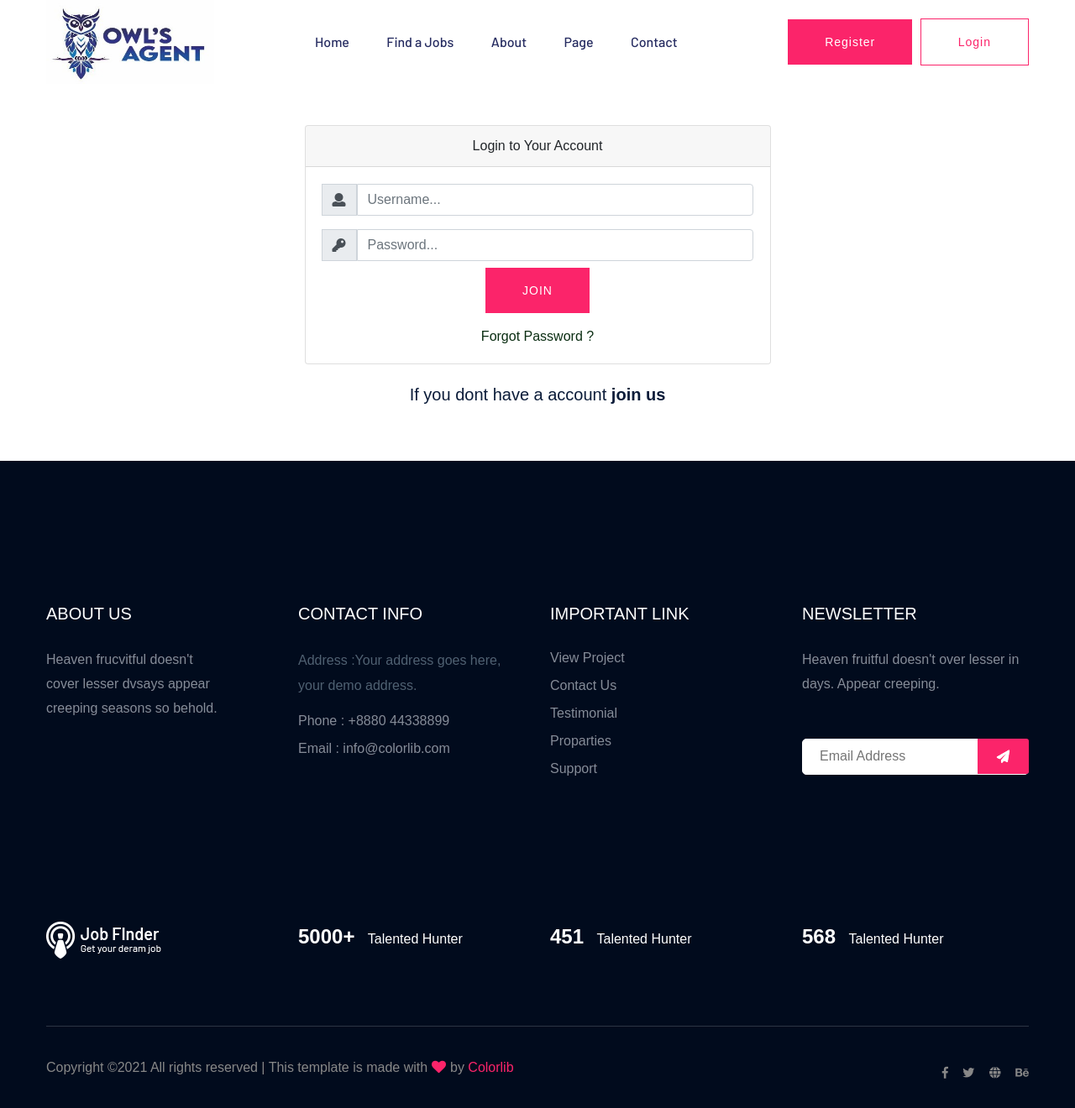
After one commit to buseggencoglu/owl-s-agent, a Django app: page /login/ in a window 1280 px wide. The commit adds this page. Shown: the whole page at 84% size. Run offline with Django 3.2, Linux system fonts and the light colour scheme; some libraries are stand-ins or nearby versions; some web fonts are replaced.

Commit message:
login pages added

```diff
--- a/owl_agent/owl_agent/urls.py
+++ b/owl_agent/owl_agent/urls.py
@@ -1,18 +1,3 @@
-"""owl_agent URL Configuration
-
-The `urlpatterns` list routes URLs to views. For more information please see:
-    https://docs.djangoproject.com/en/3.1/topics/http/urls/
-Examples:
-Function views
-    1. Add an import:  from my_app import views
-    2. Add a URL to urlpatterns:  path('', views.home, name='home')
-Class-based views
-    1. Add an import:  from other_app.views import Home
-    2. Add a URL to urlpatterns:  path('', Home.as_view(), name='home')
-Including another URLconf
-    1. Import the include() function: from django.urls import include, path
-    2. Add a URL to urlpatterns:  path('blog/', include('blog.urls'))
-"""
 from django.contrib import admin
 from django.urls import path
 
@@ -28,4 +13,8 @@ urlpatterns = [
     path('blog/', views.blog_view, name='blog'),
     path('blog/single/', views.single_blog_view, name='single-blog'),
     path('elements/', views.elements_view, name='elements'),
+
+    path('login/', views.login_view, name='login'),
+    path('logout/', views.logout_view, name='logout'),
+
 ]
--- a/owl_agent/templates/website/base.html
+++ b/owl_agent/templates/website/base.html
@@ -1,5 +1,5 @@
 {% load static %}
-<!doctype html>
+<!--<!doctype html>-->
 <html class="no-js" lang="zxx">
 <head>
     <meta charset="utf-8">
@@ -27,6 +27,15 @@
     <link rel="stylesheet" href="{% static 'css/style.css'%}">
     <link rel="stylesheet" href="{% static 'css/responsive.css'%}">
 
+    <style>
+        #logout_id {
+            width: 51%;
+            border-radius: 50px;
+            background-color: darkblue;
+        }
+
+    </style>
+
 </head>
 
 <body>
@@ -40,7 +49,8 @@
                     <div class="col-lg-3 col-md-2">
                         <!-- Logo -->
                         <div class="logo">
-                                <a href="{% url 'home' %}"><img src="{% static 'img/logo/logo.png' %} "  width="200" height="100" alt=""></a>
+                            <a href="{% url 'home' %}"><img src="{% static 'img/logo/logo.png' %} " width="200"
+                                                            height="100" alt=""></a>
                         </div>
                     </div>
                     <div class="col-lg-9 col-md-9">
@@ -66,11 +76,17 @@
                             </div>
                             <!-- Header-btn -->
                             <div class="header-btn d-none f-right d-lg-block">
+                                {% if user.is_authenticated %}
+                                <span>Hello, {{user.username}} </span>
+                                <a id="logout_id" class="btn btn-outline-danger" href="{% url 'logout' %}">Logout</a>
+                                {% else %}
                                 <a href="#" class="btn head-btn1">Register</a>
-                                    <a href="#" class="btn head-btn2">Login</a>
+                                <a href="{% url 'login' %}" class="btn head-btn2">Login</a>
+                                {% endif %}
                             </div>
                         </div>
                     </div>
+
                     <!-- Mobile Menu -->
                     <div class="col-12">
                         <div class="mobile_menu d-block d-lg-none"></div>
@@ -101,7 +117,8 @@
                             <div class="footer-tittle">
                                 <h4>About Us</h4>
                                 <div class="footer-pera">
-                                     <p>Heaven frucvitful doesn't cover lesser dvsays appear creeping seasons so behold.</p>
+                                    <p>Heaven frucvitful doesn't cover lesser dvsays appear creeping seasons so
+                                        behold.</p>
                                 </div>
                             </div>
                         </div>
@@ -146,16 +163,19 @@
                                 <p>Heaven fruitful doesn't over lesser in days. Appear creeping.</p>
                             </div>
                             <!-- Form -->
-                             <div class="footer-form" >
+                            <div class="footer-form">
                                 <div id="mc_embed_signup">
-                                     <form target="_blank" action="https://spondonit.us12.list-manage.com/subscribe/post?u=1462626880ade1ac87bd9c93a&amp;id=92a4423d01"
+                                    <form target="_blank"
+                                          action="https://spondonit.us12.list-manage.com/subscribe/post?u=1462626880ade1ac87bd9c93a&amp;id=92a4423d01"
                                           method="get" class="subscribe_form relative mail_part">
-                                         <input type="email" name="email" id="newsletter-form-email" placeholder="Email Address"
+                                        <input type="email" name="email" id="newsletter-form-email"
+                                               placeholder="Email Address"
                                                class="placeholder hide-on-focus" onfocus="this.placeholder = ''"
                                                onblur="this.placeholder = ' Email Address '">
                                         <div class="form-icon">
                                             <button type="submit" name="submit" id="newsletter-submit"
-                                             class="email_icon newsletter-submit button-contactForm"><img src="{% static 'img/icon/form.png'%}" alt=""></button>
+                                                    class="email_icon newsletter-submit button-contactForm"><img
+                                                    src="{% static 'img/icon/form.png'%}" alt=""></button>
                                         </div>
                                         <div class="mt-10 info"></div>
                                     </form>
@@ -203,8 +223,12 @@
                     <div class="col-xl-10 col-lg-10 ">
                         <div class="footer-copy-right">
                             <p><!-- Link back to Colorlib can't be removed. Template is licensed under CC BY 3.0. -->
-  Copyright &copy;<script>document.write(new Date().getFullYear());</script> All rights reserved | This template is made with <i class="fa fa-heart" aria-hidden="true"></i> by <a href="https://colorlib.com" target="_blank">Colorlib</a>
-  <!-- Link back to Colorlib can't be removed. Template is licensed under CC BY 3.0. --></p>
+                                Copyright &copy;<script>document.write(new Date().getFullYear());</script>
+                                All rights reserved | This template is made with <i class="fa fa-heart"
+                                                                                    aria-hidden="true"></i> by <a
+                                        href="https://colorlib.com" target="_blank">Colorlib</a>
+                                <!-- Link back to Colorlib can't be removed. Template is licensed under CC BY 3.0. -->
+                            </p>
                         </div>
                     </div>
                     <div class="col-xl-2 col-lg-2">
--- /dev/null
+++ b/owl_agent/templates/website/login.html
@@ -0,0 +1,44 @@
+{% extends 'website/base.html' %}
+{% block title %}
+Owls Agent Contact Page
+{% endblock %}
+
+{% load static %}
+{% block content %}
+<br><br>
+<div class="container h-50">
+    <div class="d-flex justify-content-center h-100">
+        <div class="col-md-6 text-center">
+            <div class="card mb-4">
+                <div class="card-header">
+                    Login to Your Account
+                </div>
+                <div class="card-body">
+                    <form method="POST" action="">
+                        {% csrf_token %}
+                        <div class="input-group mb-3">
+                            <div class="input-group-append">
+                                <span class="input-group-text"><i class="fas fa-user"></i></span>
+                            </div>
+                            <input type="text" name="username" placeholder="Username..." class="form-control">
+                        </div>
+                        <div class="input-group mb-2">
+                            <div class="input-group-append">
+                                <span class="input-group-text"><i class="fas fa-key"></i></span>
+                            </div>
+                            <input type="password" name="password" placeholder="Password..." class="form-control">
+                        </div>
+                        <button type="submit" id="login-page-button" class="btn btn-primary">JOIN</button>
+                    </form>
+                    <a href="#forgot_password" style="color:#0b2e13">Forgot Password ?</a>
+                </div>
+
+                {% for message in messages %}
+                <p id="messages">{{message}}</p>
+                {% endfor %}
+            </div>
+            <h5>If you dont have a account <a href="#register"><strong>join us</strong></a></h5>
+        </div>
+    </div>
+</div>
+{% endblock %}
--- a/owl_agent/website/views.py
+++ b/owl_agent/website/views.py
@@ -1,8 +1,14 @@
-from django.shortcuts import render
+from django.contrib import auth, messages
+from django.contrib.auth import authenticate, login, logout
+from django.contrib.auth.forms import AuthenticationForm
+from django.shortcuts import render, redirect
+from django.contrib import messages
+from django.contrib.auth.decorators import login_required
 
 
 # Create your views here.
 
+@login_required(login_url='login')
 def home_view(request):
     return render(request, 'website/index.html')
 
@@ -33,3 +39,28 @@ def single_blog_view(request):
 
 def elements_view(request):
     return render(request, 'website/elements.html')
+
+
+def login_view(request):
+    if request.user.is_authenticated:
+        return redirect('home')
+    else:
+        if request.method == 'POST':
+            username = request.POST.get('username')
+            password = request.POST.get('password')
+
+            user = authenticate(request, username=username, password=password)
+
+            if user is not None:
+                login(request, user)
+                return redirect('home')
+            else:
+                messages.error(request, 'Username OR password is incorrect')
+
+        context = {}
+        return render(request, 'website/login.html', context)
+
+
+def logout_view(request):
+    logout(request)
+    return redirect('home')
```
Lines whose indentation alone changed are shown as unchanged.
